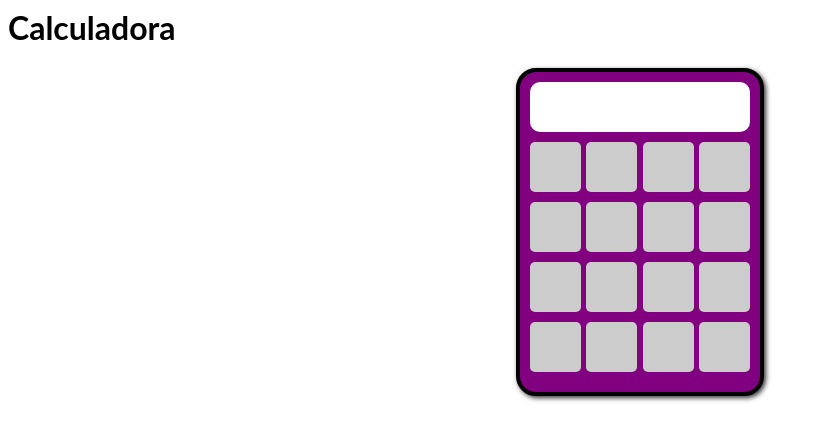
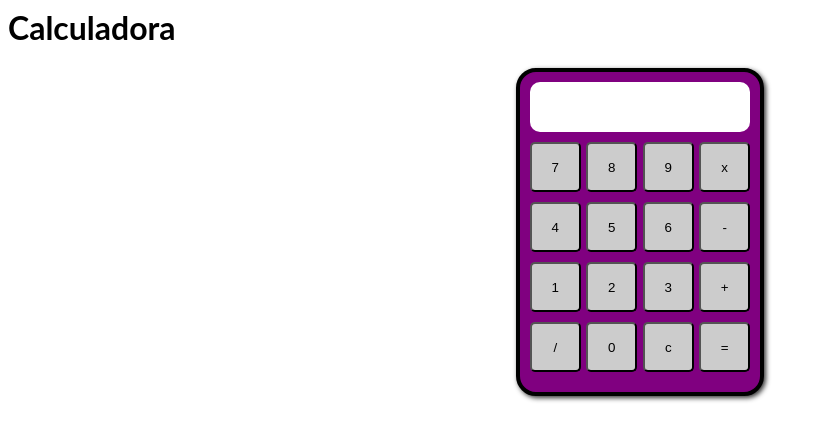
Before and after one commit to agarcluq/react-calculadora, a React (Create React App) app: page / in a window 1280 px wide. Shown: the top 440 px of the page, without its empty margins (0-824 px from the left). Built offline with nearby package versions, Linux system fonts and the light colour scheme.

Commit message:
1 file modified

```diff
--- a/src/Board.js
+++ b/src/Board.js
@@ -8,28 +8,28 @@ export default function Board() {
       <div className="screen">
       </div>
       <div className="row">
-        <div className="col"></div>
-        <div className="col"></div>
-        <div className="col"></div>
-        <div className="col"></div>
+        <button className="col">7</button>
+        <button className="col">8</button>
+        <button className="col">9</button>
+        <button className="col">x</button>
       </div>
       <div className="row">
-        <div className="col"></div>
-        <div className="col"></div>
-        <div className="col"></div>
-        <div className="col"></div>
+        <button className="col">4</button>
+        <button className="col">5</button>
+        <button className="col">6</button>
+        <button className="col">-</button>
       </div>
       <div className="row">
-        <div className="col"></div>
-        <div className="col"></div>
-        <div className="col"></div>
-        <div className="col"></div>
+        <button className="col">1</button>
+        <button className="col">2</button>
+        <button className="col">3</button>
+        <button className="col">+</button>
       </div>
       <div className="row">
-        <div className="col"></div>
-        <div className="col"></div>
-        <div className="col"></div>
-        <div className="col"></div>
+        <button className="col">/</button>
+        <button className="col">0</button>
+        <button className="col">c</button>
+        <button className="col">=</button>
       </div>
     </div>
   );
```
